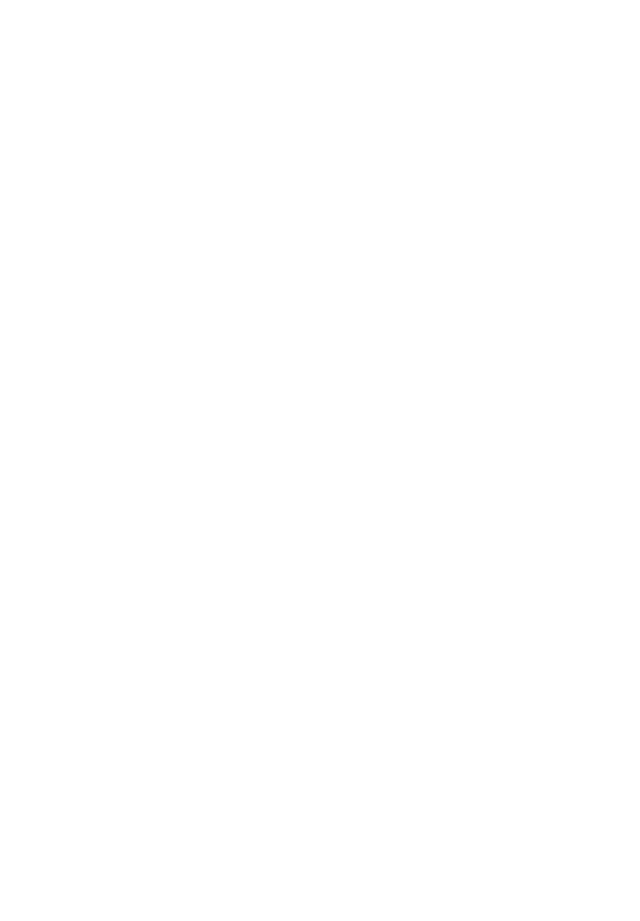
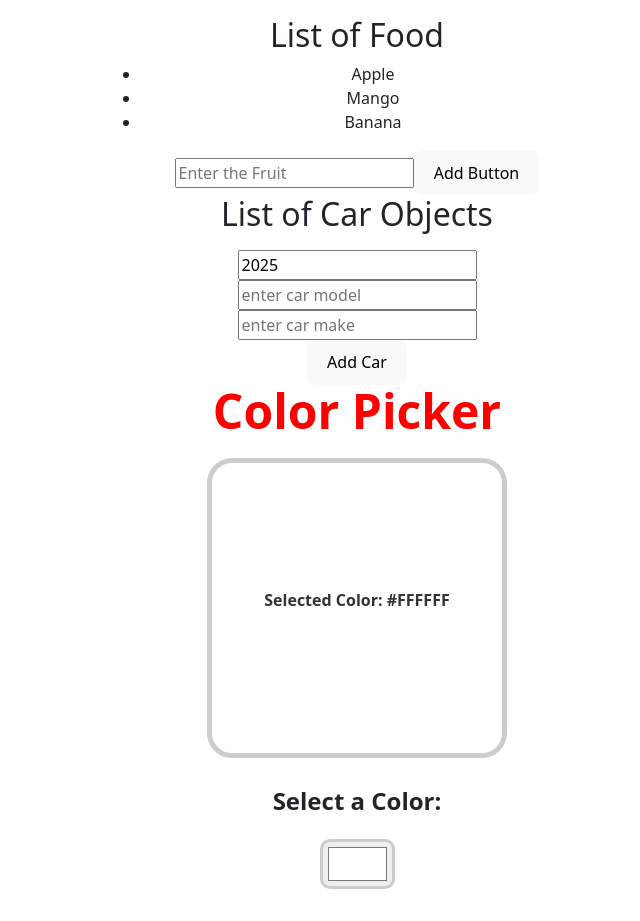
Before and after one commit to mdnisar-ahmed/react-app, a React (Vite) app: page / in a window 1280 px wide. Shown: the part 1370-2291 px from the top of the page, without its empty margins (283-923 px from the left). Before the commit the page ends 1409 px from the top, so only its background shows below. Built offline with nearby package versions, Linux system fonts and the light colour scheme.

Commit message:
Added Changes

```diff
--- a/src/App.tsx
+++ b/src/App.tsx
@@ -8,6 +8,8 @@
 import List from "./Components/List";
 import Counter from "./Components/Counter"
 import MyComponent from "./Components/MyComponent"
+import ColorPicker from "./Components/ColorPicker"
+
 
 function App() {
   const listItems = ["California", "Texas", "Kansas", "Missouri", "Nebraska"];
@@ -42,6 +44,7 @@
       <UserGreeting isLoggedIn={true} username="Nisar" />
       <List items={fruits} Category="Fruits" />
       <MyComponent />
+      <ColorPicker />
     </>
   );
 }
--- /dev/null
+++ b/src/Components/ColorPicker.jsx
@@ -0,0 +1,24 @@
+import React, {useState} from 'react'
+import '../index.css';
+
+
+
+
+function ColorPicker() {
+const [color, setColor]= useState("#FFFFFF");
+    function handleColorChange(e){
+    setColor(e.target.value);
+}
+  return (
+    <div className="color-picker-container">
+        <h1> Color Picker</h1>
+        <div className="color-display"style={{backgroundColor:color}}>
+        <p>Selected Color: {color}</p>
+        </div>
+        <label> Select a Color: </label>
+        <input type="color" value={color} onChange={handleColorChange} />
+    </div>
+  )
+}
+
+export default ColorPicker
--- a/src/Components/Counter.jsx
+++ b/src/Components/Counter.jsx
@@ -7,6 +7,7 @@
 
 const decrement=()=>{
     setCount(count-1);
+    setCount(c=>c-1); // Updater Function
 }
 
 const increment=()=>{
--- a/src/Components/MyComponent.jsx
+++ b/src/Components/MyComponent.jsx
@@ -7,6 +7,16 @@
     const [comment,setComment]=useState("");
     const [payment,setPayment]=useState("");
 
+
+    //for the updating the array of the elements using the prev state
+     const [foods,setFoods] = useState(["Apple", "Mango", "Banana"]);
+
+     //updating the array of Objects in State
+
+     const [car,setCar] = useState([]);
+     const [caryear,setYear] =useState(new Date().getFullYear() );
+     const [carmodel,setCarModel]= useState("");
+     const [carmake, setCarMake]= useState("");
 
     function handleNameChange(e){
         setName(e.target.value);
@@ -21,7 +31,44 @@
     function handlePayment(e){
         setPayment(e.target.value);
     }
+    function handleClick(){
+        const newFood=document.getElementById("foodInput").value;
+        document.getElementById("foodInput").value="";
+        setFoods(f=>[...f,newFood]);
+    }
+    function handleRemoveFood(index){
+        setFoods(foods.filter((_,i)=>i!==index));
+    }
+
+    //update car objects in array
+    function handleAddCar(){
+        const newCar={year:caryear,
+                        model:carmodel,
+                        make:carmake
+                    };
+        console.log('Nisar', newCar)
+        setYear(new Date().getFullYear());
+        setCarMake("");
+        setCarModel("");
+        setCar(c=>[...c,newCar]);
+
+
+    }
+
+    function handleRemoveCar(index){
+        setCar(c=>c.filter((_,i)=>i!==index))
+    }
+    function handleYear(e){
+        setYear(e.target.value);
+    }
+    function handleModel(e){
+        setCarModel(e.target.value);
+    }
+    function handleMake(e){
+        setCarMake(e.target.value);
+    }
   return (
+    <>
     <div>
 <input value={name} onChange={handleNameChange} />
 <p>Name: {name}</p>
@@ -38,6 +85,24 @@
 </select>
 <p>City:{payment}</p>
     </div>
+    <div>
+<h2> List of Food</h2>
+<ul>{foods.map((food,index)=><li key={index} onClick={()=>{handleRemoveFood(index)}}>{food}</li>)}</ul>
+<input type="text" id="foodInput" placeholder='Enter the Fruit' />
+<button onClick={handleClick} >Add Button</button>
+</div>
+<div>
+    <h2> List of Car Objects</h2>
+    <ul>{car.map((c,index) => <li key={index} onClick={()=>handleRemoveCar(index)}> {c.year} {c.model} {c.make} </li>)}</ul>
+
+    <input type="number" value={caryear} onChange={handleYear} placeholder='enter year'/><br></br>
+    <input type="text" value={carmodel} onChange={handleModel} placeholder='enter car model'/><br></br>
+    <input type="text" value={carmake} onChange={handleMake} placeholder='enter car make' /><br></br>
+<button onClick={handleAddCar} >Add Car</button>
+
+
+</div>
+</>
   )
 }
 
--- a/src/index.css
+++ b/src/index.css
@@ -143,3 +143,50 @@
   background-color: hsl(197, 100%,48%);
 
 }
+
+.color-picker-container{
+  display: flex;
+  flex-direction: column;
+  align-items: center;
+}
+
+h1{
+  color: red;
+  font-weight: bold;
+  font-size: 3rem;
+  margin-bottom: 20px;
+}
+
+.color-display{
+  width:300px;
+  height:300px;
+  display: flex;
+  justify-content: center;
+  align-items: center;
+  border:5px solid hsl(0,0%, 80%);
+  border-radius: 25px;
+  margin-bottom: 25px;
+  transition: 0.25 ease;
+}
+
+.color-display p{
+  color: hsl(0,0%,20%);
+  font-weight: bold;
+  text-align: center;
+
+}
+
+label{
+  font-size: 1.5rem;
+  font-weight: bold;
+  margin-bottom: 20px;
+}
+
+input[type="color"]{
+  width:75px;
+  height:50px;
+  padding:5px;
+  border-radius: 10px;
+  border:3px solid hsl(0,0%, 80%);
+
+}
```
